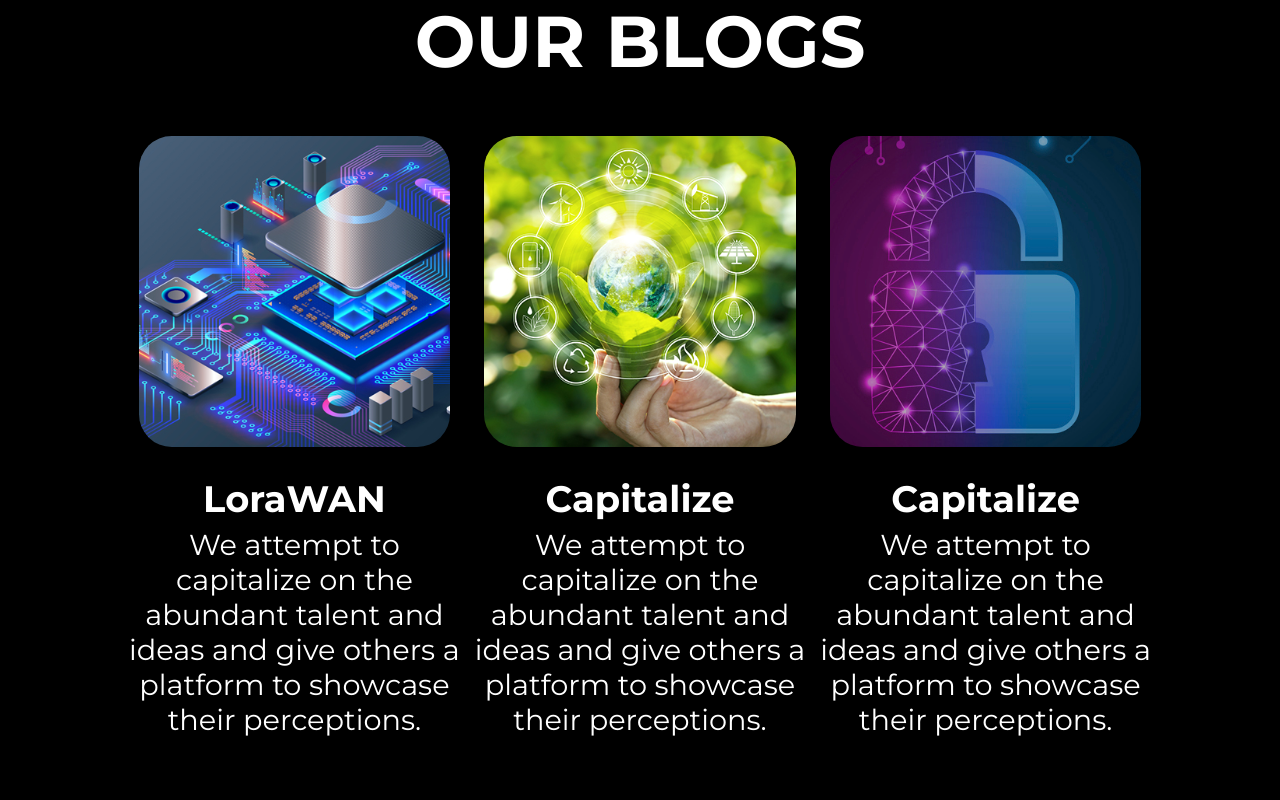
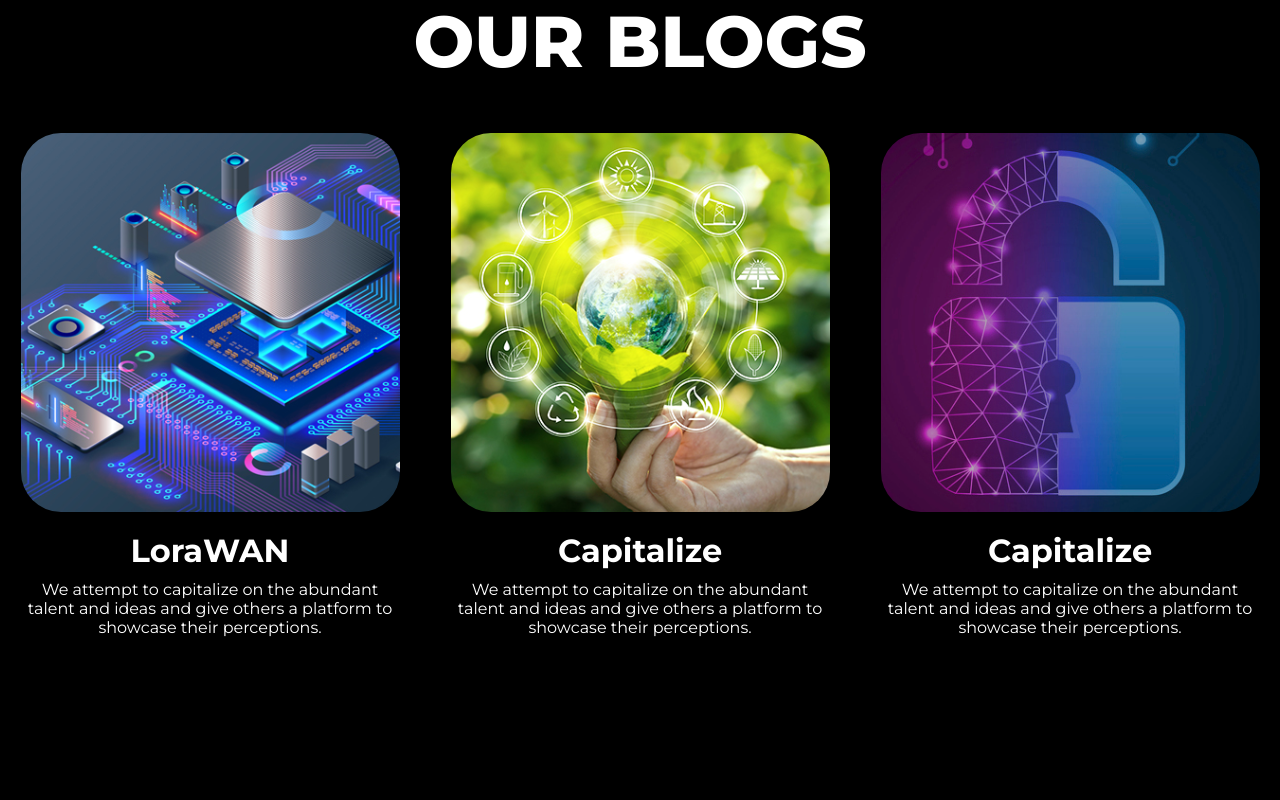
Before and after one commit to Devesh-coder/IEEE-DJSCE-Website, a React (Create React App) app: page / in a window 1280 px wide. Shown: the part 3600-4400 px from the top of the page. Built offline with nearby package versions, Linux system fonts and the light colour scheme.

Commit message:
Updated blogs on homepage

```diff
--- a/src/components/Home/Blogs/BlogDescription.js
+++ /dev/null
@@ -1,14 +0,0 @@
-import React from 'react'
-import styles from './Blogs.module.scss';
-
-function BlogDescription({image, title, description}) {
-    return (
-        <div className = {styles.blog}>
-            <img src = {image} alt="img1" />
-            <h2> {title} </h2>
-            <p> {description} </p>
-        </div>
-    )
-}
-
-export default BlogDescription
--- /dev/null
+++ b/src/components/Home/Blogs/BlogDescription/BlogDescription.js
@@ -0,0 +1,16 @@
+import React from 'react'
+import styles from './BlogDescription.module.scss';
+
+function BlogDescription({image, title, description}) {
+    return (
+        <div className = {styles.blog}>
+            <img src = {image} alt="img1" />
+            <div className={styles.blogContent}>
+                <h2 className={styles.contentTitle}> {title} </h2>
+                <p className={styles.content}> {description} </p>
+            </div>
+        </div>
+    )
+}
+
+export default BlogDescription
--- /dev/null
+++ b/src/components/Home/Blogs/BlogDescription/BlogDescription.module.scss
@@ -0,0 +1,24 @@
+.blog{
+    text-align: center;
+
+    img{
+        max-width: 100%;
+        height: auto;
+    }
+
+    .blogContent{
+        margin-top: 15px;
+
+        display: flex;
+        flex-direction: column;
+        gap: 10px;
+
+        .contentTitle{
+            font-size: 2rem;
+        }
+
+        .content{
+            margin: auto 1.5rem;
+        }
+    }
+}
--- a/src/components/Home/Blogs/Blogs.js
+++ b/src/components/Home/Blogs/Blogs.js
@@ -1,9 +1,9 @@
 import React from 'react';
 import styles from './Blogs.module.scss';
+import BlogDescription from './BlogDescription/BlogDescription';
 import image1 from "../../../images/BlogPic1.svg";
 import image2 from "../../../images/BlogPic2.svg";
 import image3 from "../../../images/BlogPic3.svg";
-import BlogDescription from './BlogDescription';
 
 function Blogs() {
 
--- a/src/components/Home/Blogs/Blogs.module.scss
+++ b/src/components/Home/Blogs/Blogs.module.scss
@@ -1,33 +1,19 @@
 .Blogs{
     font-family: Montserrat, -apple-system, BlinkMacSystemFont, 'Segoe UI', Roboto, Oxygen, Ubuntu, Cantarell, 'Open Sans', 'Helvetica Neue', sans-serif;
+    display: flex;
+    flex-direction: column;
+    gap: 3rem;
 
     .heading{
         text-align: center;
-        font-weight: bolder;
         font-size: 4.5rem;
+        text-transform: uppercase;
+        font-weight: 800;
     }
 
     .content{
-        text-align: center;
-        display: flex;
-        justify-content: center;
-        margin: 4% 5%;
-
-        h2{
-            font-size: 2.3rem;
-            font-weight: bolder;
-        }
-        p{
-            font-size: 1.8rem;
-            padding: 2%;
-        }
-    }
-
-    .blog {
-        width: 30%;
-        img{
-            width: 90%;
-            padding-bottom: 7%;
-        }
+        display: grid;
+        grid-template-columns: 1fr 1fr 1fr;
+        gap: 10px;
     }
 }
```
